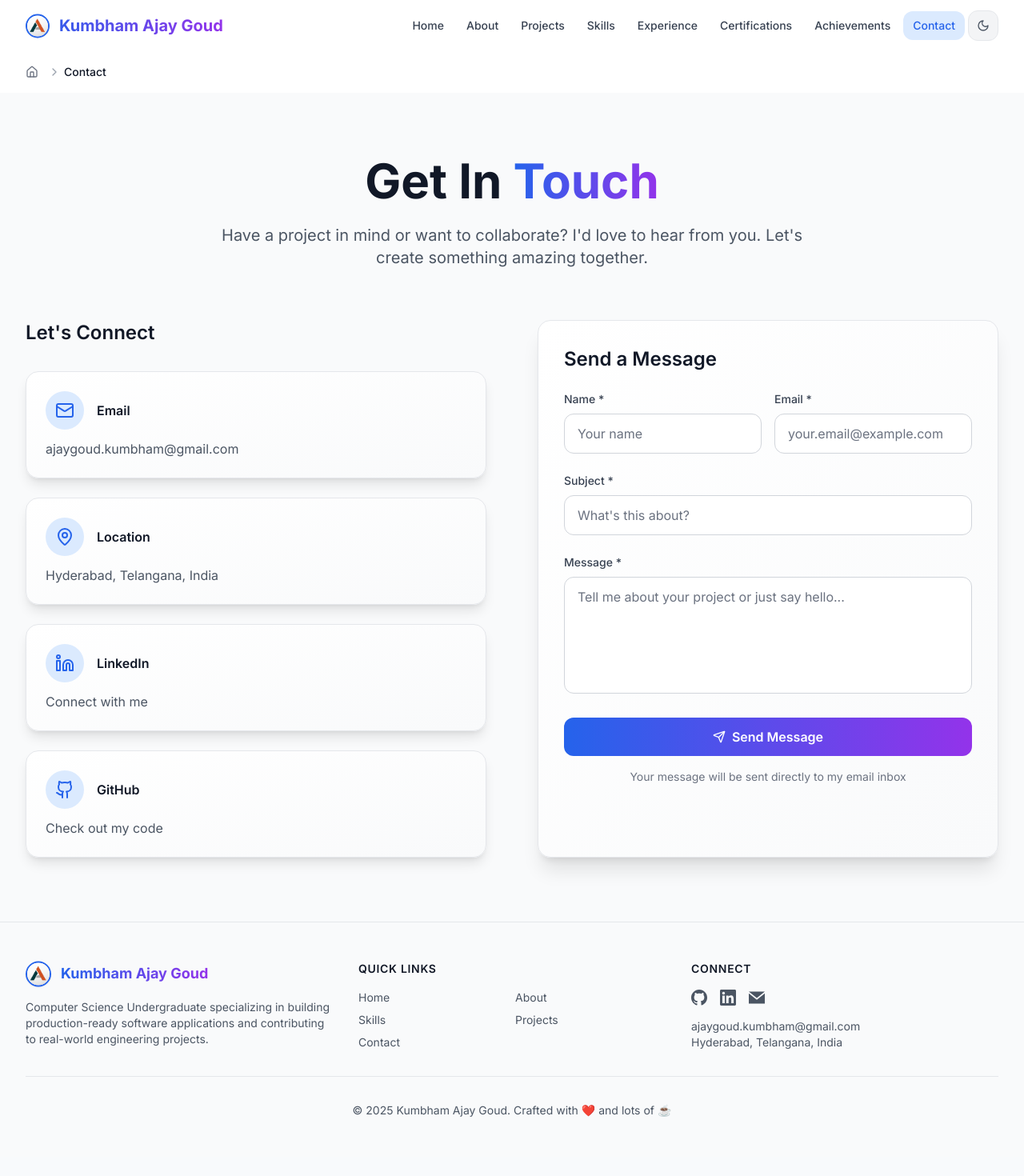
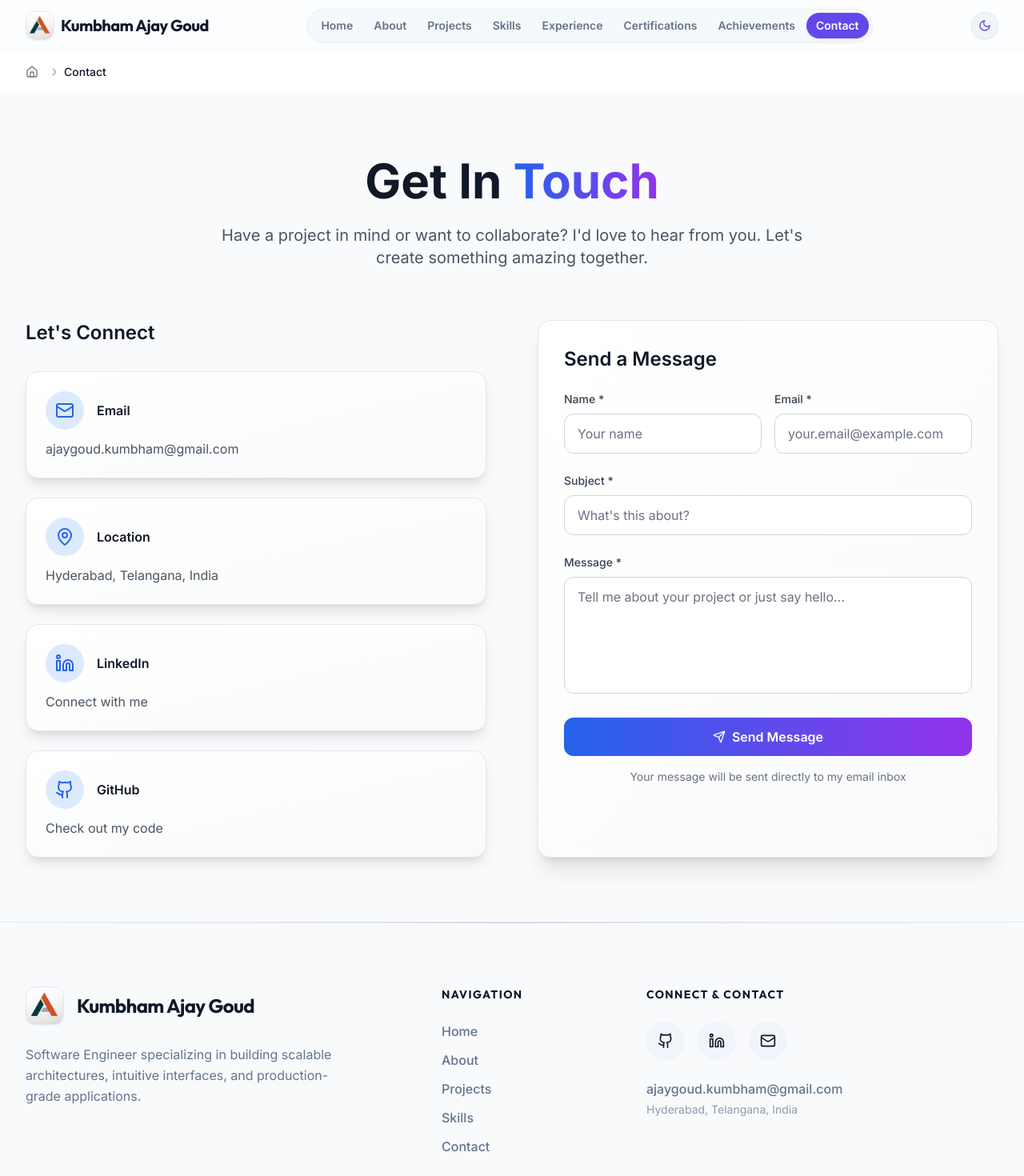
Before and after one commit to AjayKumbham/portfolio, a React (Vite) app: page /contact in a window 1280 px wide. Shown: the top 1470 px of the page at 80% size. Before the commit the page ends 1446 px from the top, so only its background shows below. Built offline with nearby package versions, Linux system fonts and the light colour scheme.

Commit message:
feat: redesign navigation and footer with elite UI and responsiveness

```diff
--- a/src/components/Footer.tsx
+++ b/src/components/Footer.tsx
@@ -1,104 +1,111 @@
 import React from 'react';
 import { Link } from 'react-router-dom';
 import { personalInfo } from '../data/personal';
+import { Github, Linkedin, Mail, ArrowUpRight } from 'lucide-react';
 
 const Footer: React.FC = () => {
   const navItems = [
     { name: 'Home', path: '/' },
     { name: 'About', path: '/about' },
+    { name: 'Projects', path: '/projects' },
     { name: 'Skills', path: '/skills' },
-    { name: 'Projects', path: '/projects' },
     { name: 'Contact', path: '/contact' }
   ];
 
   return (
-    <footer className="bg-gray-50 dark:bg-gray-900 border-t border-gray-200 dark:border-gray-800">
-      <div className="max-w-7xl mx-auto px-4 sm:px-6 lg:px-8 py-12">
-        <div className="grid grid-cols-1 md:grid-cols-3 gap-8">
+    <footer className="relative bg-background border-t border-border overflow-hidden">
+      {/* Decorative Top Line */}
+      <div className="absolute top-0 left-0 w-full h-[1px] bg-gradient-to-r from-transparent via-primary/50 to-transparent opacity-50" />
+
+      <div className="container max-w-7xl mx-auto px-4 sm:px-6 lg:px-8 py-20">
+        <div className="grid grid-cols-1 md:grid-cols-12 gap-12 lg:gap-8">
+
           {/* Brand */}
-          <div className="space-y-4">
-            <div className="flex items-center space-x-3">
+          <div className="md:col-span-5 space-y-6">
+            <div className="flex items-center space-x-4">
               <img
                 src="/personal-logo.jpg"
                 alt="Ajay Kumbham Logo"
-                className="w-8 h-8 rounded-full object-cover border-2 border-blue-600 shadow-sm transform translate-y-[0.5px]"
+                className="w-12 h-12 rounded-xl object-cover border border-border shadow-sm"
               />
-              <h3 className="text-lg font-bold bg-gradient-to-r from-blue-600 to-purple-600 bg-clip-text text-transparent">
+              <h3 className="text-2xl font-heading font-bold text-foreground tracking-tight">
                 {personalInfo.name}
               </h3>
             </div>
-            <p className="text-gray-600 dark:text-gray-400 text-sm">
-              Computer Science Undergraduate specializing in building production-ready software applications and contributing to real-world engineering projects.
+            <p className="text-muted-foreground text-base leading-relaxed max-w-sm">
+              Software Engineer specializing in building scalable architectures, intuitive interfaces, and production-grade applications.
             </p>
           </div>
 
           {/* Quick Links */}
-          <div className="space-y-4">
-            <h4 className="text-sm font-semibold text-gray-900 dark:text-white uppercase tracking-wider">
-              Quick Links
+          <div className="md:col-span-3 lg:col-span-2 space-y-6">
+            <h4 className="text-sm font-bold text-foreground uppercase tracking-widest font-heading">
+              Navigation
             </h4>
-            <div className="grid grid-cols-2 gap-2">
+            <ul className="space-y-3">
               {navItems.map((item) => (
-                <Link
-                  key={item.path}
-                  to={item.path}
-                  className="text-sm text-gray-600 dark:text-gray-400 hover:text-blue-600 dark:hover:text-blue-400 transition-colors duration-200"
-                >
-                  {item.name}
-                </Link>
+                <li key={item.path}>
+                  <Link
+                    to={item.path}
+                    className="group flex items-center text-muted-foreground hover:text-primary transition-colors duration-300 font-medium"
+                  >
+                    <span>{item.name}</span>
+                    <ArrowUpRight className="w-3 h-3 ml-1 opacity-0 -translate-y-1 translate-x-1 group-hover:opacity-100 group-hover:translate-y-0 group-hover:translate-x-0 transition-all duration-300" />
+                  </Link>
+                </li>
               ))}
-            </div>
+            </ul>
           </div>
 
-          {/* Social Links */}
-          <div className="space-y-4">
-            <h4 className="text-sm font-semibold text-gray-900 dark:text-white uppercase tracking-wider">
-              Connect
+          {/* Connect */}
+          <div className="md:col-span-4 lg:col-span-5 space-y-6 lg:pl-12">
+            <h4 className="text-sm font-bold text-foreground uppercase tracking-widest font-heading">
+              Connect & Contact
             </h4>
-            <div className="flex space-x-4">
+
+            <div className="flex gap-4">
               <a
                 href={personalInfo.social.github}
                 target="_blank"
                 rel="noopener noreferrer"
-                className="text-gray-600 dark:text-gray-400 hover:text-gray-900 dark:hover:text-white transition-colors duration-200"
+                className="group flex items-center justify-center w-12 h-12 rounded-full bg-secondary text-secondary-foreground hover:bg-foreground hover:text-background transition-all duration-300"
+                aria-label="GitHub"
               >
-                <span className="sr-only">GitHub</span>
-                <svg className="w-5 h-5" fill="currentColor" viewBox="0 0 24 24">
-                  <path d="M12 0c-6.626 0-12 5.373-12 12 0 5.302 3.438 9.8 8.207 11.387.599.111.793-.261.793-.577v-2.234c-3.338.726-4.033-1.416-4.033-1.416-.546-1.387-1.333-1.756-1.333-1.756-1.089-.745.083-.729.083-.729 1.205.084 1.839 1.237 1.839 1.237 1.07 1.834 2.807 1.304 3.492.997.107-.775.418-1.305.762-1.604-2.665-.305-5.467-1.334-5.467-5.931 0-1.311.469-2.381 1.236-3.221-.124-.303-.535-1.524.117-3.176 0 0 1.008-.322 3.301 1.23.957-.266 1.983-.399 3.003-.404 1.02.005 2.047.138 3.006.404 2.291-1.552 3.297-1.23 3.297-1.23.653 1.653.242 2.874.118 3.176.77.84 1.235 1.911 1.235 3.221 0 4.609-2.807 5.624-5.479 5.921.43.372.823 1.102.823 2.222v3.293c0 .319.192.694.801.576 4.765-1.589 8.199-6.086 8.199-11.386 0-6.627-5.373-12-12-12z" />
-                </svg>
+                <Github className="w-5 h-5 transition-transform group-hover:scale-110" />
               </a>
               <a
                 href={personalInfo.social.linkedin}
                 target="_blank"
                 rel="noopener noreferrer"
-                className="text-gray-600 dark:text-gray-400 hover:text-blue-600 dark:hover:text-blue-400 transition-colors duration-200"
+                className="group flex items-center justify-center w-12 h-12 rounded-full bg-secondary text-secondary-foreground hover:bg-[#0A66C2] hover:text-white transition-all duration-300"
+                aria-label="LinkedIn"
               >
-                <span className="sr-only">LinkedIn</span>
-                <svg className="w-5 h-5" fill="currentColor" viewBox="0 0 24 24">
-                  <path d="M20.447 20.452h-3.554v-5.569c0-1.328-.027-3.037-1.852-3.037-1.853 0-2.136 1.445-2.136 2.939v5.667H9.351V9h3.414v1.561h.046c.477-.9 1.637-1.85 3.37-1.85 3.601 0 4.267 2.37 4.267 5.455v6.286zM5.337 7.433c-1.144 0-2.063-.926-2.063-2.065 0-1.138.92-2.063 2.063-2.063 1.14 0 2.064.925 2.064 2.063 0 1.139-.925 2.065-2.064 2.065zm1.782 13.019H3.555V9h3.564v11.452zM22.225 0H1.771C.792 0 0 .774 0 1.729v20.542C0 23.227.792 24 1.771 24h20.451C23.2 24 24 23.227 24 22.271V1.729C24 .774 23.2 0 22.222 0h.003z" />
-                </svg>
+                <Linkedin className="w-5 h-5 transition-transform group-hover:scale-110" />
               </a>
               <a
                 href={`mailto:${personalInfo.email}`}
-                className="text-gray-600 dark:text-gray-400 hover:text-red-600 dark:hover:text-red-400 transition-colors duration-200"
+                className="group flex items-center justify-center w-12 h-12 rounded-full bg-secondary text-secondary-foreground hover:bg-red-500 hover:text-white transition-all duration-300"
+                aria-label="Email"
               >
-                <span className="sr-only">Email</span>
-                <svg className="w-5 h-5" fill="currentColor" viewBox="0 0 24 24">
-                  <path d="M12 12.713l-11.985-9.713h23.97l-11.985 9.713zm0 2.574l-12-9.725v15.438h24v-15.438l-12 9.725z" />
-                </svg>
+                <Mail className="w-5 h-5 transition-transform group-hover:scale-110" />
               </a>
             </div>
-            <div className="text-sm text-gray-600 dark:text-gray-400">
-              <p>{personalInfo.email}</p>
-              <p>{personalInfo.location}</p>
+
+            <div className="space-y-1 mt-6">
+              <p className="text-muted-foreground font-medium">{personalInfo.email}</p>
+              <p className="text-muted-foreground/70 text-sm">{personalInfo.location}</p>
             </div>
           </div>
+
         </div>
 
-        <div className="mt-8 pt-8 border-t border-gray-200 dark:border-gray-800">
-          <p className="text-center text-sm text-gray-600 dark:text-gray-400">
-            © 2025 Kumbham Ajay Goud. Crafted with ❤️ and lots of ☕
+        <div className="mt-16 pt-8 border-t border-border flex flex-col md:flex-row items-center justify-between gap-4">
+          <p className="text-sm text-muted-foreground font-medium">
+            &copy; {new Date().getFullYear()} {personalInfo.name}. All rights reserved.
           </p>
+          <div className="text-sm text-muted-foreground/60 flex items-center gap-2">
+            Crafted with precision <span className="text-red-500 animate-pulse">❤️</span>
+          </div>
         </div>
       </div>
     </footer>
--- a/src/components/Navigation.tsx
+++ b/src/components/Navigation.tsx
@@ -2,7 +2,7 @@ import React, { useState, useEffect } from 'react';
 import { Link, useLocation } from 'react-router-dom';
 import { useTheme } from '../contexts/ThemeContext';
 import { personalInfo } from '../data/personal';
-import { Sun, Moon } from 'lucide-react';
+import { Sun, Moon, Menu, X } from 'lucide-react';
 
 const Navigation: React.FC = () => {
   const [isOpen, setIsOpen] = useState(false);
@@ -19,118 +19,164 @@ const Navigation: React.FC = () => {
     { name: 'Experience', path: '/experience' },
     { name: 'Certifications', path: '/certifications' },
     { name: 'Achievements', path: '/achievements' },
-    { name: 'Contact', path: '/contact' }
+    { name: 'Contact', path: '/contact' },
   ];
 
   useEffect(() => {
     const handleScroll = () => {
       setScrolled(window.scrollY > 20);
-
-      // Calculate scroll progress
-      const windowHeight = document.documentElement.scrollHeight - document.documentElement.clientHeight;
-      const scrolled = (window.scrollY / windowHeight) * 100;
-      setScrollProgress(scrolled);
+      const total = document.documentElement.scrollHeight - document.documentElement.clientHeight;
+      setScrollProgress(total > 0 ? (window.scrollY / total) * 100 : 0);
     };
-    window.addEventListener('scroll', handleScroll);
+    window.addEventListener('scroll', handleScroll, { passive: true });
     return () => window.removeEventListener('scroll', handleScroll);
   }, []);
 
+  // Lock body scroll when mobile menu is open
+  useEffect(() => {
+    document.body.style.overflow = isOpen ? 'hidden' : '';
+    return () => { document.body.style.overflow = ''; };
+  }, [isOpen]);
+
+  // Close menu on navigation
+  useEffect(() => {
+    setIsOpen(false);
+  }, [location.pathname]);
+
   return (
-    <nav className={`fixed w-full z-50 transition-all duration-300 ${scrolled
-      ? 'bg-white/90 dark:bg-gray-900/90 backdrop-blur-md shadow-lg border-b border-gray-200/20 dark:border-gray-700/20'
-      : 'bg-white/80 dark:bg-gray-900/80 backdrop-blur-sm'
-      }`}>
-      {/* Scroll Progress Bar */}
-      <div className="absolute top-0 left-0 h-1 bg-gradient-to-r from-blue-600 to-purple-600 transition-all duration-150 ease-out" style={{ width: `${scrollProgress}%` }}></div>
+    <>
+      {/* ── Main navbar bar ── */}
+      <nav
+        className={`fixed top-0 inset-x-0 z-50 transition-all duration-500 ${
+          scrolled
+            ? 'bg-background/90 backdrop-blur-xl shadow-md border-b border-border/50'
+            : 'bg-background/40 backdrop-blur-md border-b border-border/10'
+        }`}
+      >
+        {/* Scroll progress indicator */}
+        <div
+          className="absolute bottom-0 left-0 h-[2px] bg-gradient-to-r from-primary via-blue-500 to-purple-500 transition-all duration-150"
+          style={{ width: `${scrollProgress}%` }}
+        />
 
         <div className="max-w-7xl mx-auto px-4 sm:px-6 lg:px-8">
-        <div className="flex justify-between items-center h-16">
+          <div className={`flex items-center justify-between gap-4 transition-all duration-500 ${scrolled ? 'h-14' : 'h-16'}`}>
+
+            {/* ── Logo ── */}
             <Link
               to="/"
-            className="flex items-center space-x-3 text-xl font-bold bg-gradient-to-r from-blue-600 to-purple-600 bg-clip-text text-transparent hover:from-purple-600 hover:to-blue-600 transition-all duration-300"
+              className="group flex items-center gap-2 min-w-0"
+              aria-label="Home"
             >
+              <div className="w-9 h-9 flex-shrink-0 rounded-xl overflow-hidden border border-border group-hover:border-primary/50 transition-colors duration-300 shadow-sm">
                 <img
                   src="/personal-logo.jpg"
-              alt="Ajay Kumbham Logo"
-              className="w-[1.875rem] h-[1.875rem] rounded-full object-cover border-2 border-blue-600 shadow-sm transform translate-y-[0.5px]"
+                  alt="Logo"
+                  className="w-full h-full object-cover group-hover:scale-110 transition-transform duration-500"
                 />
-
-            <span>{personalInfo.name}</span>
+              </div>
+              <span className="font-heading font-bold text-lg lg:text-xl tracking-tight text-foreground group-hover:text-primary transition-colors duration-300 truncate">
+                {personalInfo.name}
+              </span>
             </Link>
 
-          {/* Desktop Navigation */}
-          <div className="hidden lg:flex items-center space-x-1">
-            {navItems.map((item) => (
+            {/* ── Desktop nav links (xl+) ── */}
+            <div className="hidden xl:flex items-center justify-center flex-1">
+              <div className="flex items-center gap-0.5 p-1 bg-secondary/50 border border-border/50 rounded-full backdrop-blur-sm shadow-sm">
+                {navItems.map((item) => {
+                  const active = location.pathname === item.path;
+                  return (
                     <Link
                       key={item.path}
                       to={item.path}
-                className={`px-3 py-2 rounded-lg text-sm font-medium transition-all duration-200 ${location.pathname === item.path
-                  ? 'bg-blue-100 dark:bg-blue-900/30 text-blue-600 dark:text-blue-400'
-                  : 'text-gray-700 dark:text-gray-300 hover:bg-gray-100 dark:hover:bg-gray-800'
+                      className={`relative inline-flex items-center justify-center px-3 py-1.5 rounded-full text-sm font-semibold whitespace-nowrap transition-all duration-200 ${
+                        active
+                          ? 'text-primary-foreground'
+                          : 'text-muted-foreground hover:text-foreground hover:bg-foreground/5'
+                      }`}
+                    >
+                      {active && (
+                        <span className="absolute inset-0 bg-primary rounded-full -z-10 shadow" />
+                      )}
+                      {item.name}
+                    </Link>
+                  );
+                })}
+              </div>
+            </div>
+
+            {/* ── Right‑side actions ── */}
+            <div className="flex items-center gap-2 flex-shrink-0">
+              {/* Theme toggle */}
+              <button
+                onClick={toggleTheme}
+                className="p-2 rounded-full bg-secondary border border-border text-secondary-foreground hover:bg-secondary/80 transition-all duration-300 hover:scale-110 focus:outline-none focus-visible:ring-2 focus-visible:ring-primary shadow-sm"
+                aria-label="Toggle theme"
+              >
+                {isDark
+                  ? <Sun className="w-4 h-4 text-yellow-500" />
+                  : <Moon className="w-4 h-4 text-primary" />}
+              </button>
+
+              {/* Hamburger — visible below xl */}
+              <button
+                onClick={() => setIsOpen(!isOpen)}
+                className="xl:hidden p-2 rounded-full bg-primary/10 text-primary hover:bg-primary/20 transition-colors duration-200 focus:outline-none focus-visible:ring-2 focus-visible:ring-primary"
+                aria-label={isOpen ? 'Close menu' : 'Open menu'}
+                aria-expanded={isOpen}
+              >
+                {isOpen ? <X className="w-5 h-5" /> : <Menu className="w-5 h-5" />}
+              </button>
+            </div>
+
+          </div>
+        </div>
+      </nav>
+
+      {/* ── Mobile drawer overlay ── */}
+      <div
+        className={`fixed inset-0 z-40 xl:hidden transition-all duration-500 ease-out ${
+          isOpen
+            ? 'opacity-100 pointer-events-auto'
+            : 'opacity-0 pointer-events-none'
+        }`}
+      >
+        {/* Backdrop */}
+        <div
+          className="absolute inset-0 bg-background/95 backdrop-blur-2xl"
+          onClick={() => setIsOpen(false)}
+        />
+
+        {/* Drawer panel */}
+        <div
+          className={`relative flex flex-col h-full pt-20 pb-10 px-6 sm:px-10 overflow-y-auto transition-transform duration-500 ease-out ${
+            isOpen ? 'translate-y-0' : '-translate-y-8'
+          }`}
+        >
+          <nav className="flex flex-col gap-1 mt-4">
+            {navItems.map((item, index) => {
+              const active = location.pathname === item.path;
+              return (
+                <Link
+                  key={item.path}
+                  to={item.path}
+                  style={{ transitionDelay: isOpen ? `${index * 40}ms` : '0ms' }}
+                  className={`flex items-center gap-3 px-4 py-3 rounded-2xl text-xl font-heading font-bold transition-all duration-400 ${
+                    isOpen ? 'translate-x-0 opacity-100' : '-translate-x-4 opacity-0'
+                  } ${
+                    active
+                      ? 'bg-primary/10 text-primary border-l-4 border-primary'
+                      : 'text-foreground hover:bg-secondary hover:text-primary border-l-4 border-transparent hover:border-border'
                   }`}
                 >
                   {item.name}
                 </Link>
-            ))}
-            <button
-              onClick={toggleTheme}
-              className="ml-4 p-2.5 rounded-lg bg-gray-100 dark:bg-gray-800 hover:bg-gray-200 dark:hover:bg-gray-700 transition-all duration-300 border border-gray-200 dark:border-gray-700 hover:scale-105"
-              aria-label="Toggle theme"
-            >
-              {isDark ? (
-                <Sun className="w-4 h-4 text-yellow-500" />
-              ) : (
-                <Moon className="w-4 h-4 text-gray-600" />
-              )}
-            </button>
-          </div>
-
-          {/* Mobile Menu Button */}
-          <div className="lg:hidden flex items-center space-x-2">
-            <button
-              onClick={toggleTheme}
-              className="p-2.5 rounded-lg bg-gray-100 dark:bg-gray-800 hover:bg-gray-200 dark:hover:bg-gray-700 transition-all duration-300 border border-gray-200 dark:border-gray-700"
-              aria-label="Toggle theme"
-            >
-              {isDark ? (
-                <Sun className="w-4 h-4 text-yellow-500" />
-              ) : (
-                <Moon className="w-4 h-4 text-gray-600" />
-              )}
-            </button>
-            <button
-              onClick={() => setIsOpen(!isOpen)}
-              className="p-2 rounded-lg bg-gray-100 dark:bg-gray-800 hover:bg-gray-200 dark:hover:bg-gray-700 transition-colors duration-200"
-            >
-              <div className="w-6 h-6 flex flex-col justify-center items-center">
-                <span className={`bg-gray-600 dark:bg-gray-300 block transition-all duration-300 h-0.5 w-6 rounded-sm ${isOpen ? 'rotate-45 translate-y-1' : '-translate-y-0.5'}`}></span>
-                <span className={`bg-gray-600 dark:bg-gray-300 block transition-all duration-300 h-0.5 w-6 rounded-sm my-0.5 ${isOpen ? 'opacity-0' : 'opacity-100'}`}></span>
-                <span className={`bg-gray-600 dark:bg-gray-300 block transition-all duration-300 h-0.5 w-6 rounded-sm ${isOpen ? '-rotate-45 -translate-y-1' : 'translate-y-0.5'}`}></span>
-              </div>
-            </button>
+              );
+            })}
+          </nav>
         </div>
       </div>
-      </div>
-
-      {/* Mobile Navigation */}
-      <div className={`lg:hidden transition-all duration-300 ${isOpen ? 'max-h-screen opacity-100' : 'max-h-0 opacity-0'} overflow-hidden bg-white/95 dark:bg-gray-900/95 backdrop-blur-md border-t border-gray-200/20 dark:border-gray-700/20`}>
-        <div className="px-4 pt-2 pb-3 space-y-1">
-          {navItems.map((item) => (
-            <Link
-              key={item.path}
-              to={item.path}
-              onClick={() => setIsOpen(false)}
-              className={`block px-3 py-2 rounded-lg text-sm font-medium transition-all duration-200 ${location.pathname === item.path
-                ? 'bg-blue-100 dark:bg-blue-900/30 text-blue-600 dark:text-blue-400'
-                : 'text-gray-700 dark:text-gray-300 hover:bg-gray-100 dark:hover:bg-gray-800'
-                }`}
-            >
-              {item.name}
-            </Link>
-          ))}
-        </div>
-      </div>
-    </nav>
+    </>
   );
 };
 
```
Lines whose indentation alone changed are shown as unchanged.
